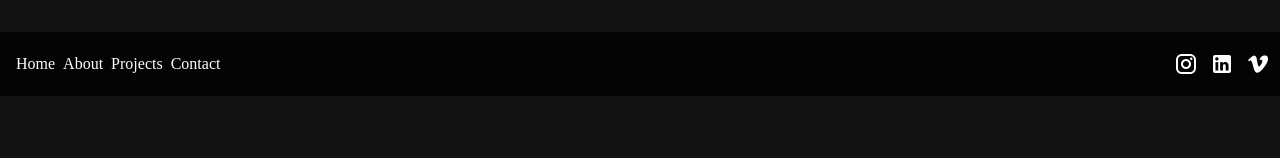
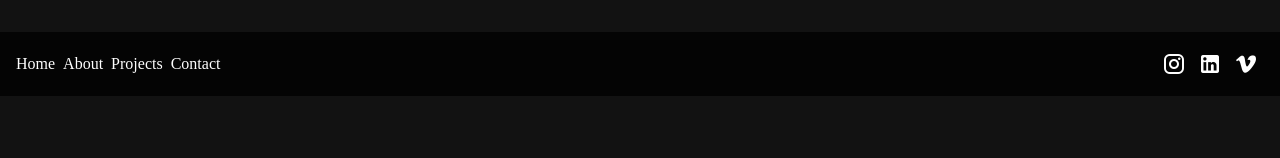
Before and after one commit to ccallen001/opid, a Vue app: page / in a window 1280 px wide. Shown: the top 158 px of the page. Built offline with nearby package versions, Linux system fonts and the light colour scheme; a web font is replaced by a local one.

Commit message:
add some more tweaks

```diff
--- a/src/App.vue
+++ b/src/App.vue
@@ -74,7 +74,7 @@
     z-index: 1;
     display: flex;
     justify-content: space-between;
-    padding: 0 4px 0 16px;
+    padding: 0 16px;
     width: 100%;
     height: 64px;
 
@@ -109,7 +109,7 @@
     width: 50vw;
     border-radius: 8px;
     opacity: 0;
-    transition: opacity 2000ms linear;
+    transition: opacity 4000ms linear;
   }
 }
 </style>
```
